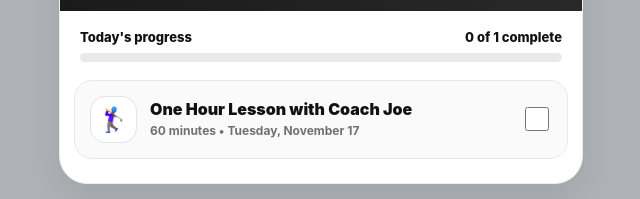
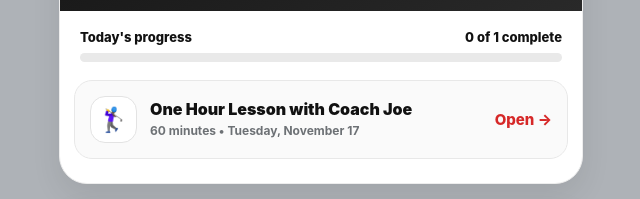
Before and after one commit to LarsArz/golf-development-app, a plain HTML site: page index.html in a window 1280 px wide. Shown: the part 499-698 px from the top of the page, 319-959 px from the left. Drawn offline with Linux system fonts and the light colour scheme.

Commit message:
Make Home practice assignment a link to Practice instead of a second completion control

```diff
--- a/index.html
+++ b/index.html
@@ -70,7 +70,7 @@
 <div class="card today">
 <div class="today-head"><div class="eyebrow" style="color:var(--red);font-weight:900">COACH’S PLAN • TUESDAY, NOVEMBER 17</div><h2>One Hour Lesson with Coach Joe</h2><div class="today-meta">60 minutes • Golf lesson</div></div>
 <div class="today-progress"><div class="progress-row"><span>Today's progress</span><span id="progressText">0 of 1 complete</span></div><div class="bar light"><div class="fill" id="practiceBar"></div></div></div>
-<div class="assignment-list"><label class="assignment" style="cursor:pointer"><div class="assignment-icon">🏌️‍♀️</div><div class="assignment-copy"><div class="assignment-title">One Hour Lesson with Coach Joe</div><div class="assignment-detail">60 minutes • Tuesday, November 17</div></div><input type="checkbox" id="homeLessonCheck" style="width:24px;height:24px;accent-color:var(--red)" onchange="homeLessonToggle(this.checked)"></label></div>
+<div class="assignment-list"><div class="assignment" role="button" tabindex="0" onclick="openTodayPractice()" onkeydown="if(event.key==='Enter'||event.key===' '){event.preventDefault();openTodayPractice()}" style="cursor:pointer"><div class="assignment-icon">🏌️‍♀️</div><div class="assignment-copy"><div class="assignment-title">One Hour Lesson with Coach Joe</div><div class="assignment-detail">60 minutes • Tuesday, November 17</div></div><span id="homeLessonStatus" style="font-size:15px;font-weight:800;color:var(--red);white-space:nowrap">Open →</span></div></div>
 </div>
 <div class="card"><div class="row"><h2>Coming Up</h2><strong style="color:var(--red)">Next on the calendar</strong></div>
 <div class="upcoming"><div class="date"><div><strong>18</strong><span>WED</span></div></div><div><div class="up-title">Coach's Plan</div><div class="up-detail">Wednesday, November 18</div></div></div>
@@ -260,10 +260,16 @@ function mark(card,detail,status,done,text){if(done){document.getElementById(car
 function update(){
 homeStreak.textContent=state.streak;homeXp.textContent=state.xp;
 document.getElementById("settingsXp").textContent=state.xp;
-const block=typeof coachBlock==="function"?coachBlock():null;const lessonDay=block&&block.days.find((_,i)=>coachISO(coachDate(block.start,i))==="2026-11-17");const lessonDone=lessonDay?lessonDay.tasks.length>0&&lessonDay.tasks.every((_,j)=>lessonDay.done.includes(j)):localStorage.getItem("swingLabLesson20261117")==="true";document.getElementById("homeLessonCheck").checked=lessonDone;progressText.textContent=lessonDone?"1 of 1 complete":"0 of 1 complete";practiceBar.style.width=lessonDone?"100%":"0%";
+const block=typeof coachBlock==="function"?coachBlock():null;const lessonDay=block&&block.days.find((_,i)=>coachISO(coachDate(block.start,i))==="2026-11-17");const lessonDone=lessonDay?lessonDay.tasks.length>0&&lessonDay.tasks.every((_,j)=>lessonDay.done.includes(j)):localStorage.getItem("swingLabLesson20261117")==="true";document.getElementById("homeLessonStatus").textContent=lessonDone?"✓ Done":"Open →";progressText.textContent=lessonDone?"1 of 1 complete":"0 of 1 complete";practiceBar.style.width=lessonDone?"100%":"0%";
 }
 
-function homeLessonToggle(done){let b=coachBlock(),i=b?b.days.findIndex((_,j)=>coachISO(coachDate(b.start,j))==="2026-11-17"):-1;if(i>=0){let day=b.days[i];if(!day.tasks.length)day.tasks=["One Hour Lesson with Coach Joe"];let j=day.tasks.findIndex(t=>t==="One Hour Lesson with Coach Joe");if(j<0){day.tasks.unshift("One Hour Lesson with Coach Joe");day.done=day.done.map(k=>k+1);j=0}coachSetDone(i,j,done)}else{localStorage.setItem("swingLabLesson20261117",String(done));update();if(done)coachPreview()}}
+function openTodayPractice(){
+  let b=coachBlock();
+  if(b){let i=b.days.findIndex((_,j)=>coachISO(coachDate(b.start,j))==='2026-11-17');if(i>=0){coach.selected=i;coachSave()}}
+  showScreen('practice');
+  coachRender();
+  document.getElementById('coachSchedule').scrollIntoView({block:'start',behavior:'smooth'});
+}
 /* Coach schedule is kept separately from existing game/streak state. */
 const COACH_KEY='swingLabCoachV1';
 const coachISO=d=>{let x=new Date(d.getTime()-d.getTimezoneOffset()*60000);return x.toISOString().slice(0,10)};
```
